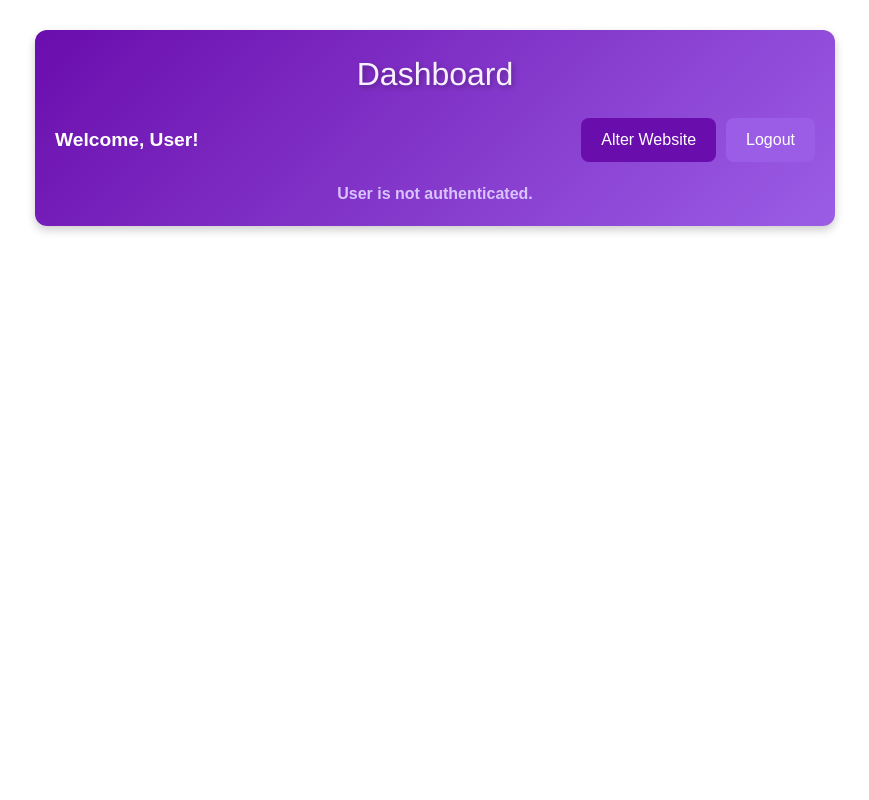
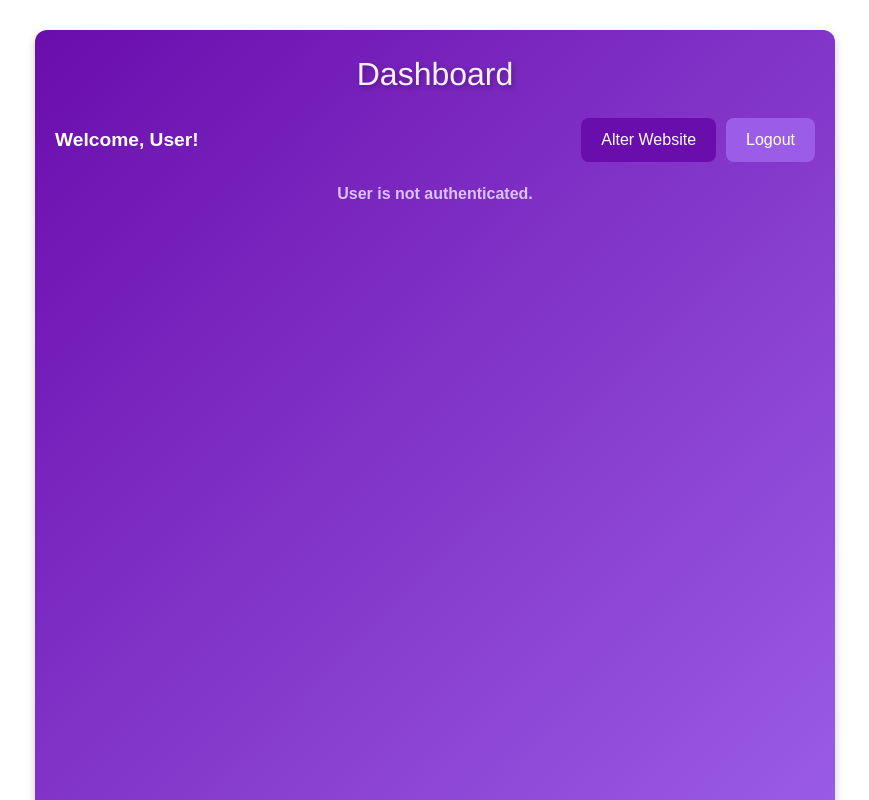
Before and after one commit to tushar03dev/Alertify, a React (Vite) app in the folder frontend/: page /dashboard in a window 1280 px wide. Shown: the whole page, without its empty margins (205-1074 px from the left). Built offline with nearby package versions, Linux system fonts and the light colour scheme.

Commit message:
dashboard change

```diff
--- a/frontend/src/pages/AuthPage.tsx
+++ b/frontend/src/pages/AuthPage.tsx
@@ -1,7 +1,7 @@
 import React, { useState } from 'react';
 import axios from 'axios';
 import '../styles/authPage.css';
-// const API_BASE_URL = process.env.REACT_APP_API_BASE_URL || 'http://localhost:5000';
+
 const API_BASE_URL = 'http://localhost:5000';
 
 const AuthPage: React.FC = () => {
--- a/frontend/src/pages/DashboardPage.tsx
+++ b/frontend/src/pages/DashboardPage.tsx
@@ -97,9 +97,16 @@ const DashboardPage: React.FC = () => {
                             <li key={website._id} className="website-item">
                                 <strong>{website.websiteName}</strong>: {website.url}
                                 <p>
-                                    Status: <span
+                                    Status:
+                                    <span
                                         className={website.currentStatus.status === 'up' ? 'status-up' : 'status-down'}>
                             {website.currentStatus.status}
+                        </span>
+                                </p>
+                                <p>
+                                    SSL Status:
+                                    <span className={`ssl-${website.sslStatus.status}`}>
+                            {website.sslStatus.status}
                         </span>
                                 </p>
                             </li>
--- a/frontend/src/styles/authPage.css
+++ b/frontend/src/styles/authPage.css
@@ -1,3 +1,4 @@
+
 /* AuthPage.css */
 
 /* Container for the page, applied only to AuthPage */
--- a/frontend/src/styles/dashboardPage.css
+++ b/frontend/src/styles/dashboardPage.css
@@ -143,3 +143,8 @@
         font-size: 0.9rem;
     }
 }
+.dashboard-page-container {
+    overflow-y: auto; /* Enables vertical scrolling */
+    overflow-x: hidden; /* Prevents horizontal scrolling */
+    height: 100vh; /* Ensures it takes full viewport height */
+}
```
Also changed, not shown: 1 other file (tests, documents, lock files or other folders). Lines whose indentation alone changed are shown as unchanged.
